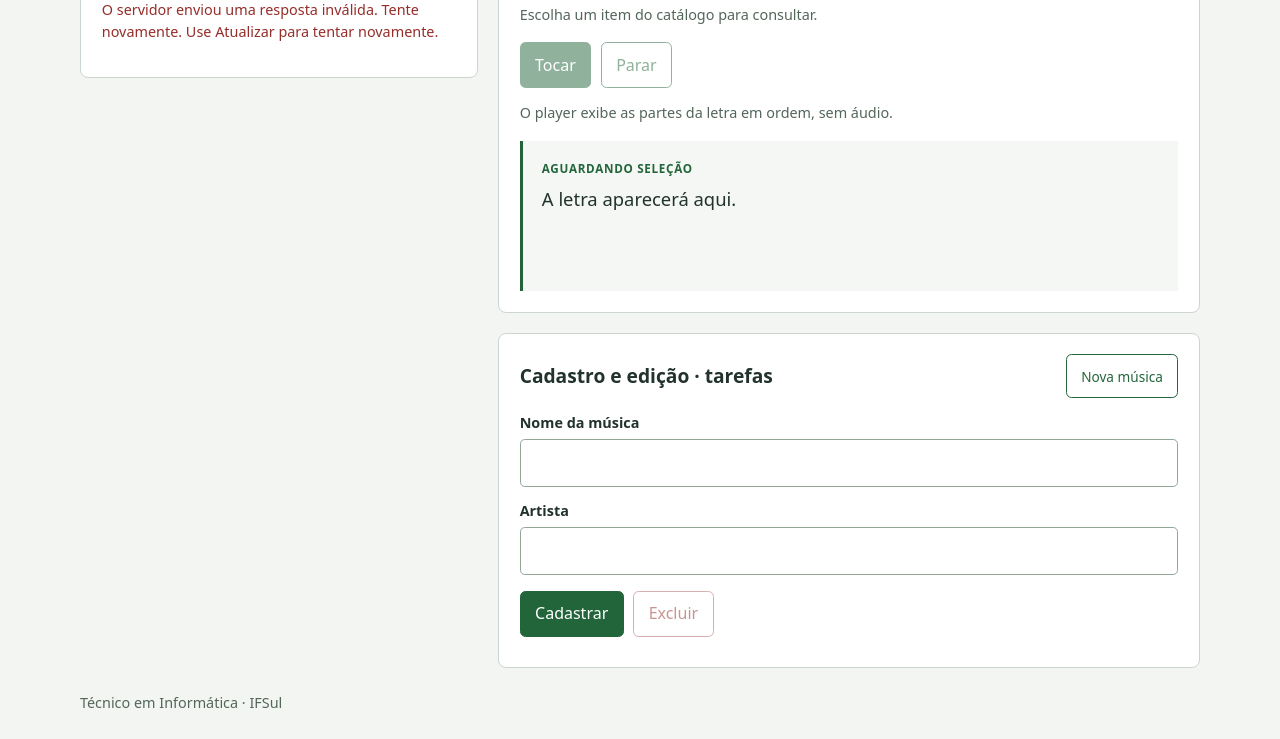
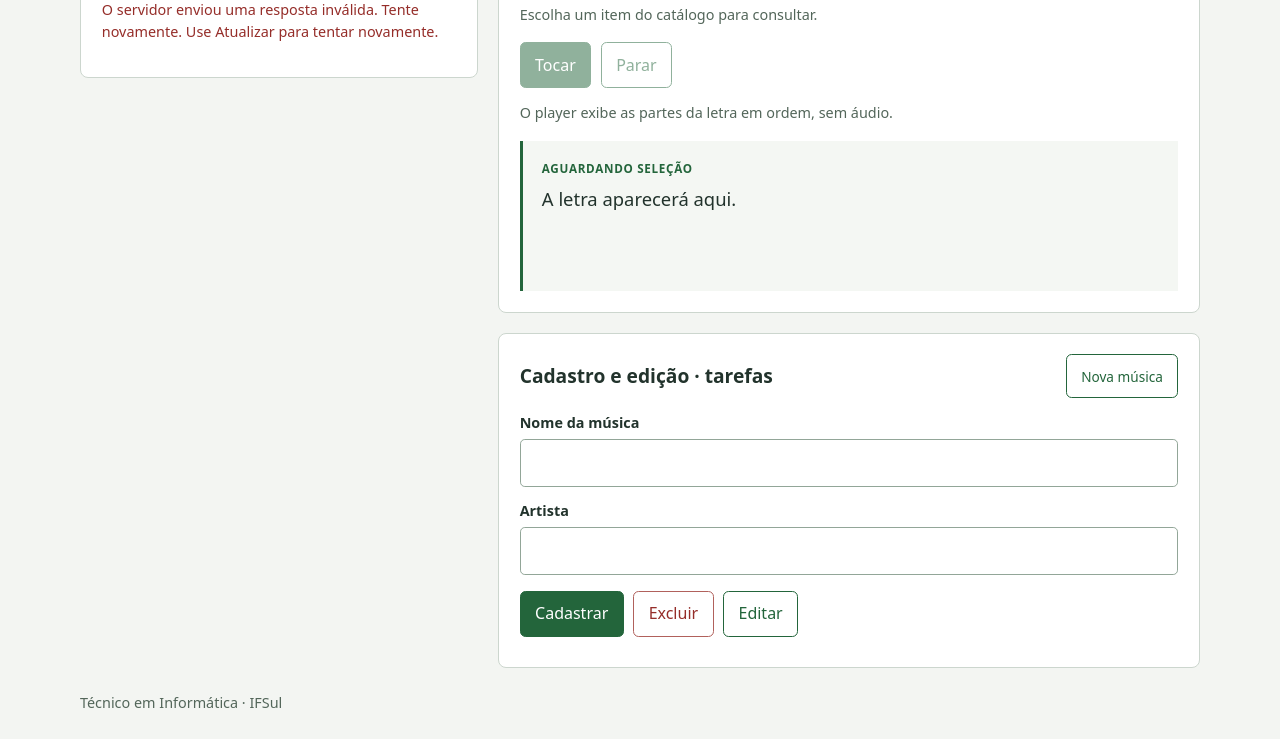
Before and after one commit to nickhorngiulia-alt/karaoke-3info-giulia-daniel, a website: page public/index.html in a window 1280 px wide. Shown: the part 376-1115 px from the top of the page. Drawn offline with Linux system fonts and the light colour scheme; no server answers.

```diff
--- a/public/index.html
+++ b/public/index.html
@@ -61,7 +61,8 @@
             <input id="artista" name="artista" type="text" maxlength="200" required>
             <div class="acoes">
               <button id="salvar-musica" type="submit" >Cadastrar</button>
-              <button id="excluir-musica" class="perigo" type="button" disabled>Excluir</button>
+              <button id="excluir-musica" class="perigo" type="button">Excluir</button>
+              <button id="editar" class="secundario" type="button">Editar</button>
             </div>
           </form>
           <p id="estado-formulario" class="mensagem" role="status" aria-live="polite"></p>
```
